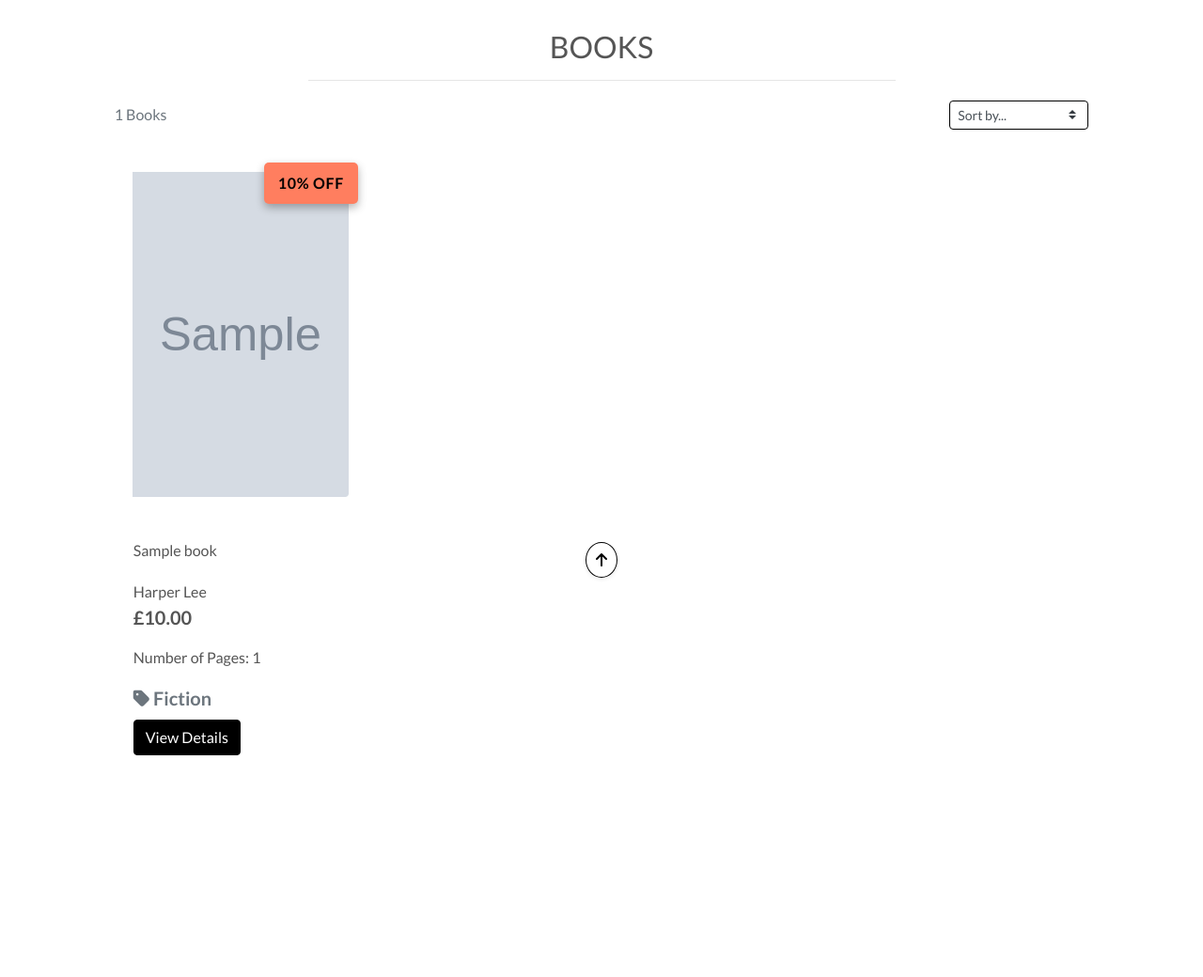
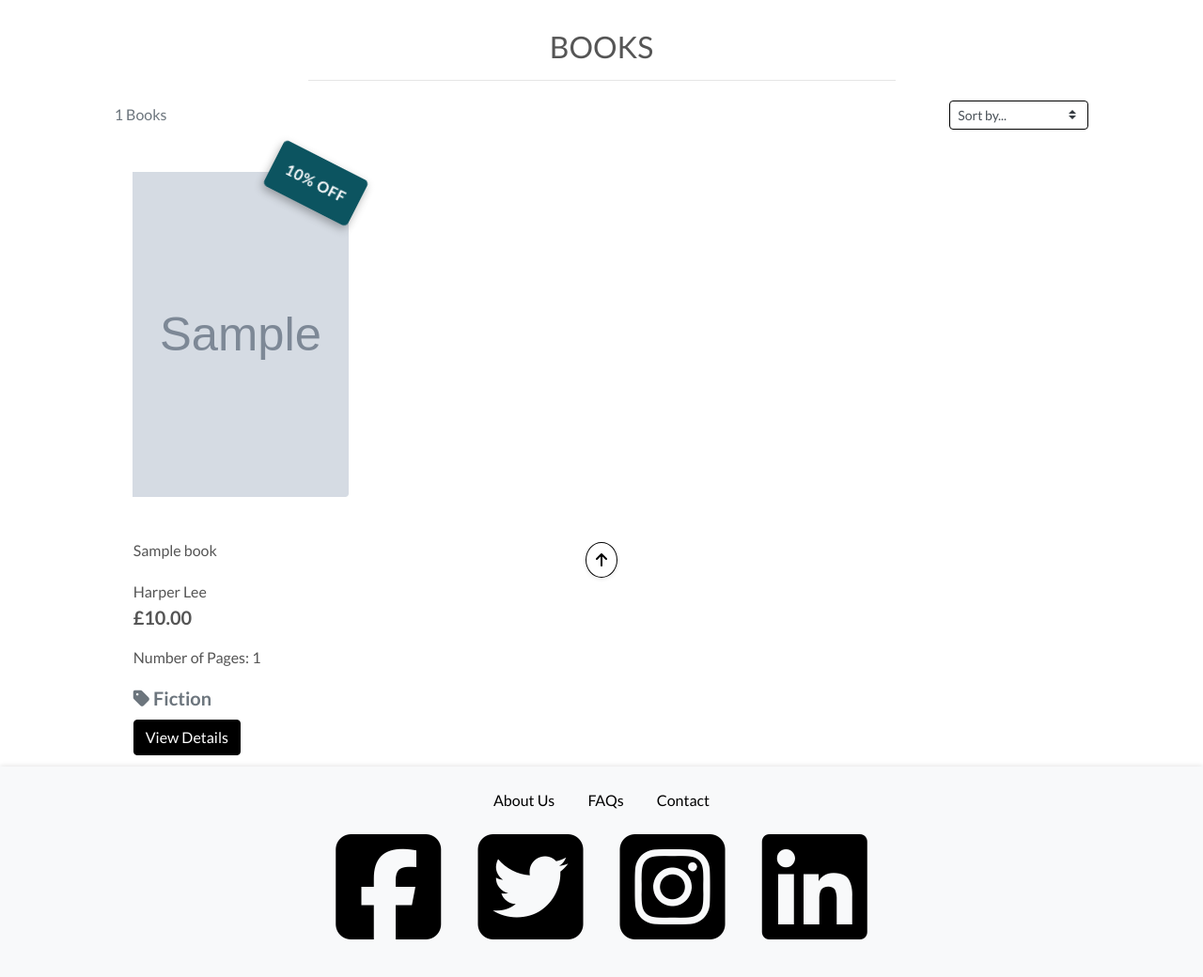
Before and after one commit to paddyw11/paiges-books, a Django app: page /books/ in a window 1280 px wide. Shown: the part 165-1205 px from the top of the page at 94% size. Before the commit the page ends 969 px from the top, so only its background shows below. Run offline with Django 3.2, Linux system fonts and the light colour scheme; data comes from the database, SQL or seed files in the repository; tables that the repository leaves empty hold one stand-in row (values such as "Sample post"); grey boxes marked "Sample" are stand-in pictures; parts of the project's set-up code (start-up, migrations or seed data) failed here and were passed over; some libraries are stand-ins or nearby versions.

Commit message:
feat: faqs page and footer

```diff
--- a/home/templates/home/index.html
+++ b/home/templates/home/index.html
@@ -12,11 +12,9 @@
 {% block content %}
     <div class="container-fluid pt-4 pb-4">
         <div class="row align-items-center">
-            <!-- Image Section -->
             <div class="col-md-6 my-auto">
                 <img src="{{ MEDIA_URL }}book-1868068.webp" alt="Book Image" class="img-fluid rounded shadow-lg">
             </div>
-            <!-- Text Section -->
             <div class="col-md-6 my-auto" id="headline-text" style="text-align:center">
                 <h1 class="display-3 logo-font text-black tagline-wrapper justify-content-center">
                     Ready to begin your next adventure?
--- a/static/css/base.css
+++ b/static/css/base.css
@@ -131,31 +131,31 @@ body {
 
 .image-flash {
     position: absolute;
-    top: -10px;  /* Adjust this value to control vertical placement */
-    right: -10px;
-    background-color: #ff7e5f;  /* Bright color to make it pop */
-    color: #fff;
-    font-size: 0.9rem;  /* Smaller font size for a sticker look */
+    top: -15px;
+    right: -15px;
+    background-color: #0c5460;
+    transform: rotate(27deg);
+    font-size: 0.9rem;
     font-weight: bold;
-    padding: 5px 10px;
-    border-radius: 5px;  /* Rounded edges for the sticker */
-    z-index: 10;  /* Ensures the sticker is above other content */
-    box-shadow: 0 4px 10px rgba(0,0,0,0.3);  /* A little shadow for depth */
+    padding: 10px 10px;
+    border-radius: 5px;
+    z-index: 10;
+    box-shadow: 0 4px 10px rgba(0,0,0,0.3);
     text-transform: uppercase;
     letter-spacing: 0.05em;
 }
 
 .bookWrap .image-flash p {
-    margin: 0;  /* Ensure the text has no margin */
+    margin: 0;
 }
 
 .offer {
-    margin: 0;  /* Remove default margin */
-    font-size: 1rem;  /* Adjust font size as needed */
-    font-weight: bold;  /* Make the text bold */
-    color: rgb(0, 0, 0);  /* White text for contrast */
-    text-align: center;  /* Center the text within the sticker */
-    padding: 5px;  /* Add some padding for better appearance */
+    margin: 0;
+    font-size: 1rem;
+    font-weight: bold;
+    color: rgb(255, 255, 255);
+    text-align: center;
+    padding: 5px;
 }
 
 .book {
@@ -423,6 +423,45 @@ input[name='q']::placeholder {
     border-radius: 0;
 }
 
+footer {
+    position: sticky;
+    bottom: 0;
+    width: 100%;
+    background-color: #f8f9fa; /* Light gray background */
+    padding: 20px 20px;
+    box-shadow: 0 -1px 5px rgba(0, 0, 0, 0.1); /* Subtle shadow for depth */
+    color: #000;
+  }
+  .social-icons a {
+    font-size: 4rem;
+    margin: 0 10px;
+    color: #000;
+    transition: color 0.3s;
+  }
+  .social-icons a:hover {
+    color: #000000; /* Color change on hover */
+  }
+  .footer-link {
+    color: #000;
+    margin-right: 20px;
+    text-decoration: none;
+  }
+  .footer-link:hover {
+    color: #000000;
+    text-decoration: underline;
+  }
+
+  .accordion .card-header {
+    background-color: black; /* Black background for the header */
+    border-bottom: 1px solid #444; /* Border below the header */
+}
+
+.accordion .card-header .btn-link {
+    color: white; /* White text color for the button link */
+    text-align: left; /* Align text to the left */
+}
+
+
 /* -------------------------------- Media Queries */
 
 /* Slightly larger container on xl screens */
--- a/templates/base.html
+++ b/templates/base.html
@@ -42,7 +42,7 @@
       <div id="topnav" class="row bg-white pt-lg-2 d-none d-lg-flex">
         <div class="col-14 col-lg-4 my-auto py-1 py-lg-0 text-center text-lg-left">
           <a href="{% url 'home' %}" class="nav-link main-logo-link">
-            <h2 class="logo-font text-black my-0"><strong>Paige's</strong> Books <i class="fa-solid fa-book" aria-label="Book"></i></h2>
+            <h2 class="logo-font text-black my-0"><strong>Paige's</strong> Books <i class="fa-solid fa-book"></i></h2>
           </a>
         </div>
         <div class="col-12 col-lg-4 my-auto py-1 py-lg-0">
@@ -52,7 +52,7 @@
                   <div class="input-group-append">
                       <button class="form-control btn btn-black border border-black rounded-10" type="submit">
                           <span class="icon">
-                              <i class="fas fa-search" aria-label="Search"></i>
+                              <i class="fas fa-search"></i>
                           </span>
                       </button>
                   </div>
@@ -64,7 +64,7 @@
             <li class="list-inline-item dropdown">
               <a class="text-black nav-link" href="#" id="user-options" data-toggle="dropdown" aria-haspopup="true" aria-expanded="false">
                   <div class="text-center">
-                      <div><i class="fas fa-user fa-lg" aria-label="My Account"></i></div>
+                      <div><i class="fas fa-user fa-lg"></i></div>
                       <p class="my-0">My Account</p>
                   </div>
               </a>
@@ -84,7 +84,7 @@
             <li class="list-inline-item">
               <a class="{% if grand_total %}text-info font-weight-bold{% else %}text-black{% endif %} nav-link" href="{% url 'view_basket' %}">
                 <div class="text-center">
-                    <div><i class="fas fa-shopping-bag fa-lg" aria-label="View shopping basket"></i></div>
+                    <div><i class="fas fa-shopping-bag fa-lg"></i></div>
                     <p class="my-0">
                       {% if grand_total %}
                           &pound;{{ grand_total|floatformat:2 }}
@@ -141,6 +141,31 @@
 
     {% endblock %}
 
+    <footer class="container-fluid bg-light py-4">
+      <div class="container">
+        <!-- Navigation Links (FAQs, About, Contact) -->
+        <div class="row text-center mb-3">
+          <div class="col">
+            <a href="{% url 'about_us' %}" class="footer-link mx-3">About Us</a>
+            <a href="{% url 'faqs' %}" class="footer-link mx-3">FAQs</a>
+            <a href="{% url 'contact_us' %}" class="footer-link mx-3">Contact</a>
+          </div>
+        </div>
+
+        <!-- Social media links section -->
+        <div class="row text-center">
+          <div class="col">
+            <div class="social-icons">
+              <a href="https://facebook.com" target="_blank"><i class="fab fa-facebook-square fa-2x mx-2"></i></a>
+              <a href="https://twitter.com" target="_blank"><i class="fab fa-twitter-square fa-2x mx-2"></i></a>
+              <a href="https://instagram.com" target="_blank"><i class="fab fa-instagram-square fa-2x mx-2"></i></a>
+              <a href="https://linkedin.com" target="_blank"><i class="fab fa-linkedin fa-2x mx-2"></i></a>
+            </div>
+          </div>
+        </div>
+      </div>
+    </footer>
+
 
     {% block postloadjs %}
     <script>
@@ -152,6 +177,19 @@
         $('.toast').toast('show');
       });
     </script>
+
+    <script>
+      document.querySelectorAll('.btn-link').forEach(function(button) {
+        button.addEventListener('click', function() {
+          const icon = this.querySelector('span');
+          if (this.classList.contains('collapsed')) {
+            icon.innerHTML = '&#x2b;'; // Plus Symbol
+          } else {
+            icon.innerHTML = '&#x2212;'; // Minus Symbol
+          }
+        });
+      });
+    </script>
     {% endblock %}
 
   </body>
--- a/templates/includes/mobile-top-nav.html
+++ b/templates/includes/mobile-top-nav.html
@@ -1,8 +1,8 @@
 <ul>
   <li class="list-inline-item">
-    <a class="text-black nav-link d-block d-lg-none" href="#" id="mobile-search" data-toggle="dropdown" aria-haspopup="true" aria-expanded="false">
+    <a class="text-black nav-link d-block d-lg-none" href="#" id="mobile-search" data-toggle="dropdown" aria-haspopup="true" aria-expanded="false" aria-label="Search">
         <div class="text-center">
-            <i class="fas fa-search fa-lg" aria-label="Search"></i>
+            <i class="fas fa-search fa-lg"></i>
             <div><p class="my-0">Search</p></div>
         </div>
     </a>
@@ -11,9 +11,9 @@
         <div class="input-group w-100">
           <input class="form-control border border-black rounded-10" type="text" name="q" placeholder="Search our library">
           <div class="input-group-append">
-            <button class="form-control form-control btn btn-black border-black rounded-10" type="submit">
+            <button class="form-control form-control btn btn-black border-black rounded-10" type="submit" aria-label="Search">
               <span class="icon">
-                <i class="fas fa-search" aria-label="Search"></i>
+                <i class="fas fa-search"></i>
               </span>
             </button>
           </div>
@@ -22,9 +22,9 @@
     </div>
   </li>
   <li class="list-inline-item dropdown">
-    <a class="text-black nav-link d-block d-lg-none" href="#" id="user-options-mobile" data-toggle="dropdown" aria-haspopup="true" aria-expanded="false">
+    <a class="text-black nav-link d-block d-lg-none" href="#" id="user-options-mobile" data-toggle="dropdown" aria-haspopup="true" aria-expanded="false" aria-label="My Account">
       <div class="text-center">
-          <i class="fas fa-user fa-lg" aria-label="My Account"></i>
+          <i class="fas fa-user fa-lg"></i>
           <p class="my-0">My Account</p>
       </div>
     </a>
@@ -44,8 +44,8 @@
     </div>
   </li>
   <li class="list-inline-item text-center">
-    <a class="{% if grand_total %}text-info font-weight-bold{% else %}text-black{% endif %} nav-link d-block d-lg-none" href="{% url 'view_basket' %}">
-      <div><i class="fas fa-shopping-bag fa-lg" aria-label="View Shopping Basket"></i></div>
+    <a class="{% if grand_total %}text-info font-weight-bold{% else %}text-black{% endif %} nav-link d-block d-lg-none" href="{% url 'view_basket' %}"  aria-label="View Shopping Basket">
+      <div><i class="fas fa-shopping-bag fa-lg"></i></div>
       <p class="my-0">
         {% if grand_total %}
             &pound;{{ grand_total|floatformat:2 }}
```
Also changed, not shown: home/templates/home/faqs.html (added, +156 -0 lines).
